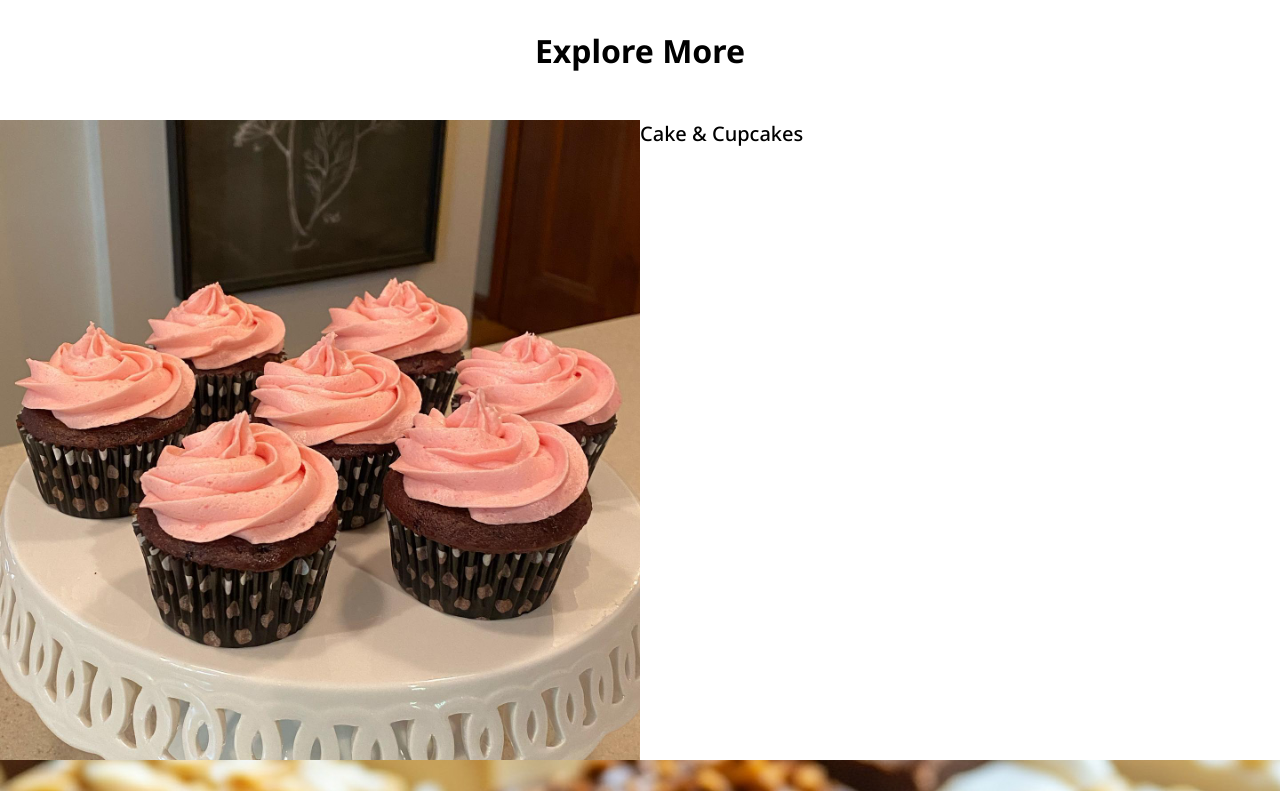
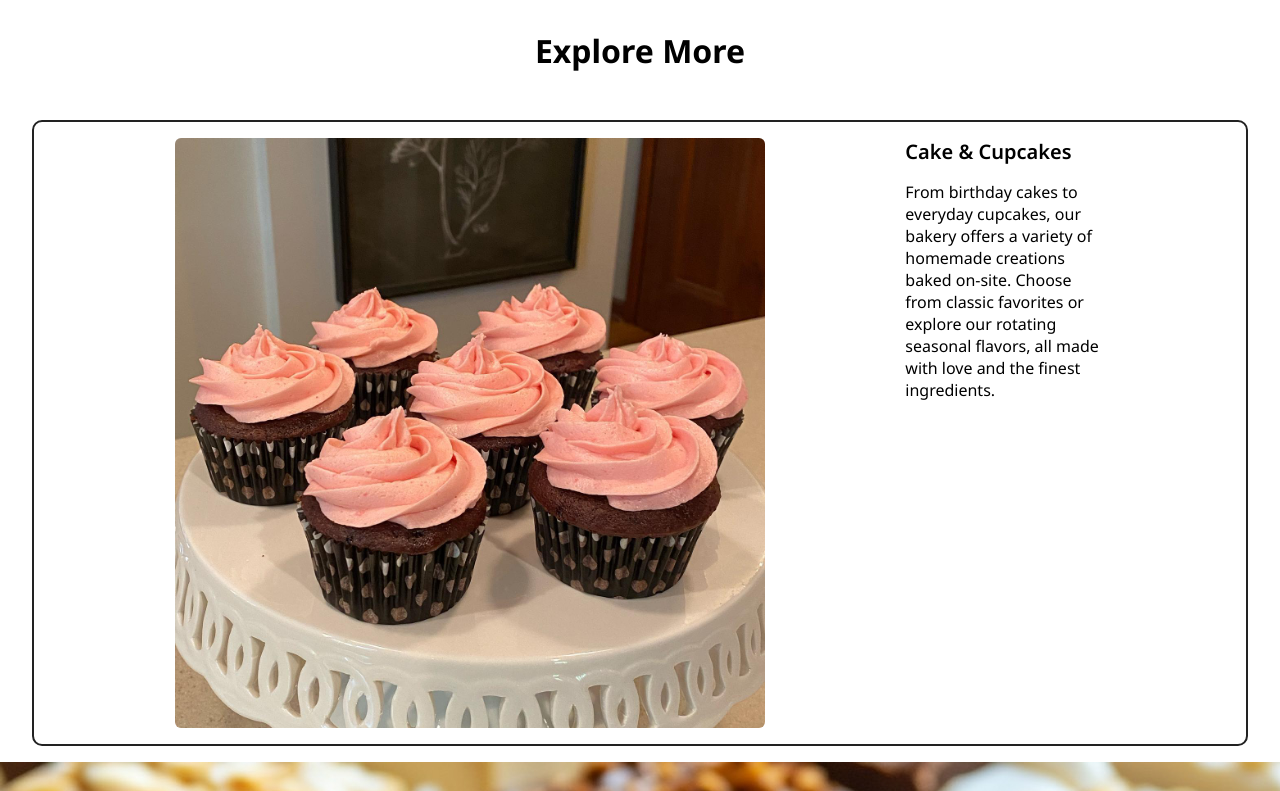
Before and after one commit to lengleman-spec/bakery-mock2, a plain HTML site: page index.html in a window 1280 px wide. Shown: the part 4240-5031 px from the top of the page. Drawn offline with nearby package versions, Linux system fonts and the light colour scheme; a web font is replaced by a local one.

Commit message:
Aligned explore cards using flexbox. Finish first card.

```diff
--- a/index.html
+++ b/index.html
@@ -144,7 +144,15 @@
       <div class="explore-container">
         <div class="explore-card">
           <img src="imgs/cupcakes_choc.jpg" alt="cake and cupcakes" />
-          <h3>Cake & Cupcakes</h3>
+          <div class="explore-card-text">
+            <h3>Cake & Cupcakes</h3>
+            <p>
+              From birthday cakes to everyday cupcakes, our bakery offers a
+              variety of homemade creations baked on-site. Choose from classic
+              favorites or explore our rotating seasonal flavors, all made with
+              love and the finest ingredients.
+            </p>
+          </div>
         </div>
       </div>
     </section>
--- a/styles.css
+++ b/styles.css
@@ -250,15 +250,28 @@ h2 {
 /* EXPLORE MORE SECTION */
 .explore-card {
   display: flex;
+  justify-content: space-evenly;
+  padding: 1rem;
+  margin: 1rem 2rem;
+  border: 2px solid #222;
+  border-radius: 10px;
 }
 
 .explore-card img {
   width: 50%;
+  border-radius: 6px;
 }
 
 .explore-card h3 {
-  font-weight: 500;
+  font-weight: 600;
   font-size: 1.25rem;
+  padding-bottom: 1rem;
+}
+
+.explore-card-text {
+  text-align: left;
+  max-width: 200px;
+  margin-left: 1rem;
 }
 
 /* ===== CTA SECTION ===== */
```
